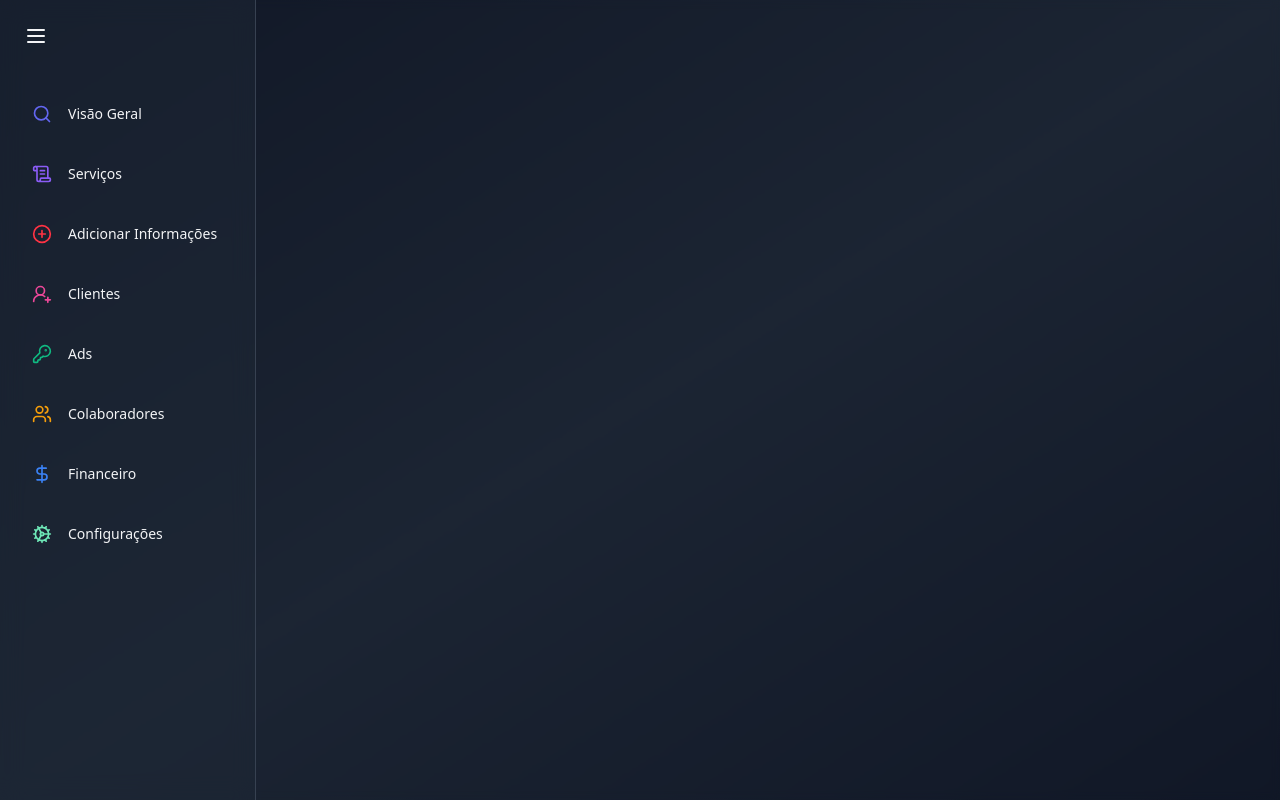
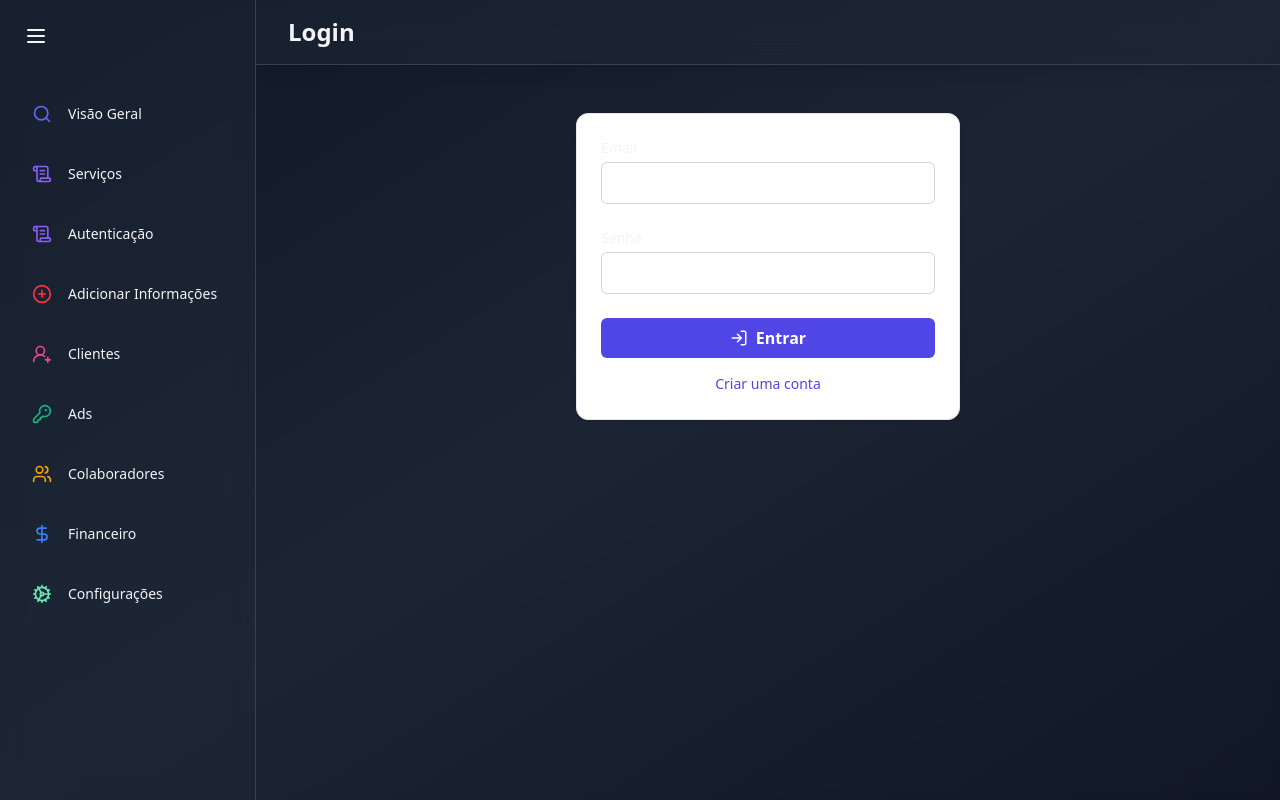
Before and after one commit to thepatroa/patroa, a React (Vite) app in the folder frontend/: page /autenticacao in a window 1280 px wide. Built offline with nearby package versions, Linux system fonts and the light colour scheme; no server answers.

Commit message:
feat: 🦅 add autenticacao

```diff
--- a/frontend/package.json
+++ b/frontend/package.json
@@ -13,7 +13,8 @@
     "@dnd-kit/core": "^6.3.1",
     "@dnd-kit/modifiers": "^9.0.0",
     "@dnd-kit/sortable": "^10.0.0",
-    "framer-motion": "^11.3.19",
+    "@supabase/supabase-js": "^2.49.4",
+    "framer-motion": "^11.18.2",
     "lucide-react": "^0.417.0",
     "react": "^18.3.1",
     "react-dom": "^18.3.1",
--- a/frontend/src/App.jsx
+++ b/frontend/src/App.jsx
@@ -10,6 +10,7 @@ import OrdersPage from "./pages/ColaboradoresPage";
 import AnalyticsPage from "./pages/AnalyticsPage";
 import SettingsPage from "./pages/SettingsPage";
 import BusinessOverviewForm from "./pages/InformationOverview";
+import AuthPage from "./pages/Autenticacao";
 
 function App() {
 	return (
@@ -24,6 +25,7 @@ function App() {
 			<Routes>
 				<Route path='/' element={<OverviewPage />} />
 				<Route path='/servicos' element={<ProductsPage />} />
+				<Route path='/autenticacao' element={<AuthPage />} />
 				<Route path='/informacoes' element={<BusinessOverviewForm />} />
 				<Route path='/clientes' element={<UsersPage />} />
 				<Route path='/ads' element={<SalesPage />} />
--- a/frontend/src/components/common/Sidebar.jsx
+++ b/frontend/src/components/common/Sidebar.jsx
@@ -11,6 +11,7 @@ const SIDEBAR_ITEMS = [
 		href: "/",
 	},
 	{ name: "Serviços", icon: ScrollText, color: "#8B5CF6", href: "/servicos" },
+	{ name: "Autenticação", icon: ScrollText, color: "#8B5CF6", href: "/autenticacao" },
 	{ name: "Adicionar Informações", icon: CirclePlus, color: "#F34", href: "/informacoes" },
 	{ name: "Clientes", icon: UserRoundPlus, color: "#EC4899", href: "/clientes" },
 	{ name: "Ads", icon: KeyRound, color: "#10B981", href: "/ads" },
--- /dev/null
+++ b/frontend/src/pages/Autenticacao.jsx
@@ -0,0 +1,85 @@
+import { useState } from "react";
+import { supabase } from "../supabase/supabaseClient";
+import { motion } from "framer-motion";
+import Header from "../components/common/Header";
+import { LogIn, UserPlus } from "lucide-react";
+
+const AuthPage = () => {
+	const [email, setEmail] = useState("");
+	const [password, setPassword] = useState("");
+	const [isLogin, setIsLogin] = useState(true);
+	const [loading, setLoading] = useState(false);
+	const [message, setMessage] = useState("");
+
+	const handleAuth = async () => {
+		setLoading(true);
+		setMessage("");
+
+		const { error } = isLogin
+			? await supabase.auth.signInWithPassword({ email, password })
+			: await supabase.auth.signUp({ email, password });
+
+		if (error) {
+			setMessage(error.message);
+		} else {
+			setMessage(isLogin ? "Login realizado com sucesso!" : "Cadastro feito! Verifique seu email.");
+		}
+
+		setLoading(false);
+	};
+
+	return (
+		<div className="flex-1 overflow-auto relative z-10">
+			<Header title={isLogin ? "Login" : "Cadastro"} />
+
+			<main className="max-w-md mx-auto py-12 px-4 lg:px-8">
+				<motion.div
+					initial={{ opacity: 0, y: 20 }}
+					animate={{ opacity: 1, y: 0 }}
+					transition={{ duration: 0.8 }}
+					className="bg-white dark:bg-zinc-900 shadow rounded-xl p-6 border border-gray-200 dark:border-zinc-700"
+				>
+					<div className="mb-6">
+						<label className="block text-sm font-medium mb-1">Email</label>
+						<input
+							type="email"
+							className="w-full px-3 py-2 rounded-md border border-gray-300 dark:border-zinc-700 bg-white dark:bg-zinc-800"
+							value={email}
+							onChange={(e) => setEmail(e.target.value)}
+						/>
+					</div>
+
+					<div className="mb-6">
+						<label className="block text-sm font-medium mb-1">Senha</label>
+						<input
+							type="password"
+							className="w-full px-3 py-2 rounded-md border border-gray-300 dark:border-zinc-700 bg-white dark:bg-zinc-800"
+							value={password}
+							onChange={(e) => setPassword(e.target.value)}
+						/>
+					</div>
+
+					{message && <p className="text-sm text-red-500 mb-4">{message}</p>}
+
+					<button
+						onClick={handleAuth}
+						className="w-full bg-indigo-600 hover:bg-indigo-700 text-white py-2 rounded-md font-semibold flex justify-center items-center gap-2"
+						disabled={loading}
+					>
+						{isLogin ? <LogIn size={18} /> : <UserPlus size={18} />}
+						{loading ? "Enviando..." : isLogin ? "Entrar" : "Cadastrar"}
+					</button>
+
+					<button
+						onClick={() => setIsLogin(!isLogin)}
+						className="w-full mt-4 text-sm text-indigo-600 dark:text-indigo-400 hover:underline"
+					>
+						{isLogin ? "Criar uma conta" : "Já tem uma conta? Entrar"}
+					</button>
+				</motion.div>
+			</main>
+		</div>
+	);
+};
+
+export default AuthPage;
--- /dev/null
+++ b/frontend/src/supabase/supabaseClient.js
@@ -0,0 +1,6 @@
+import { createClient } from '@supabase/supabase-js';
+
+export const supabase = createClient(
+  import.meta.env.VITE_SUPABASE_URL,
+  import.meta.env.VITE_SUPABASE_ANON_KEY
+);
```
Also changed, not shown: 2 other files (tests, documents, lock files or other folders).
